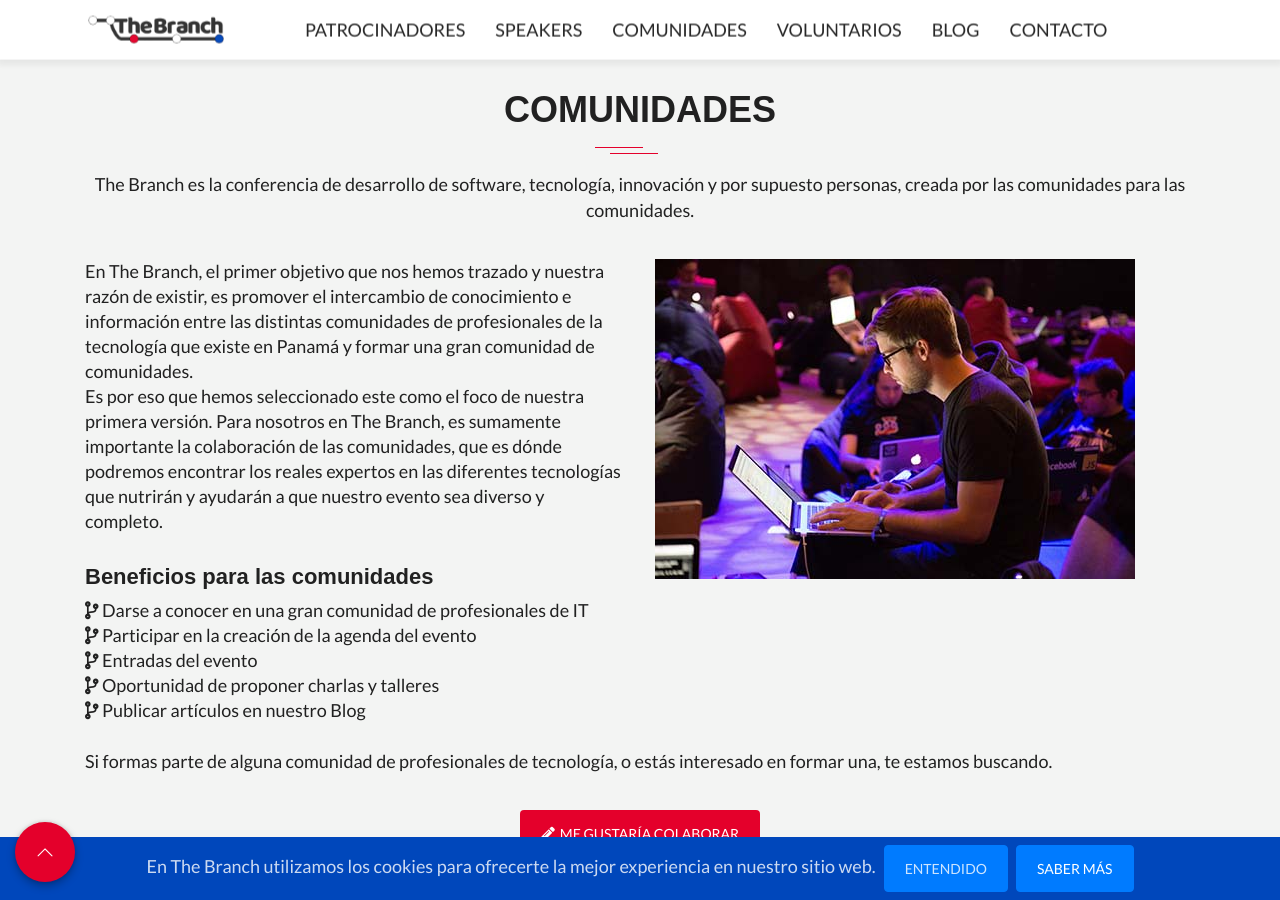
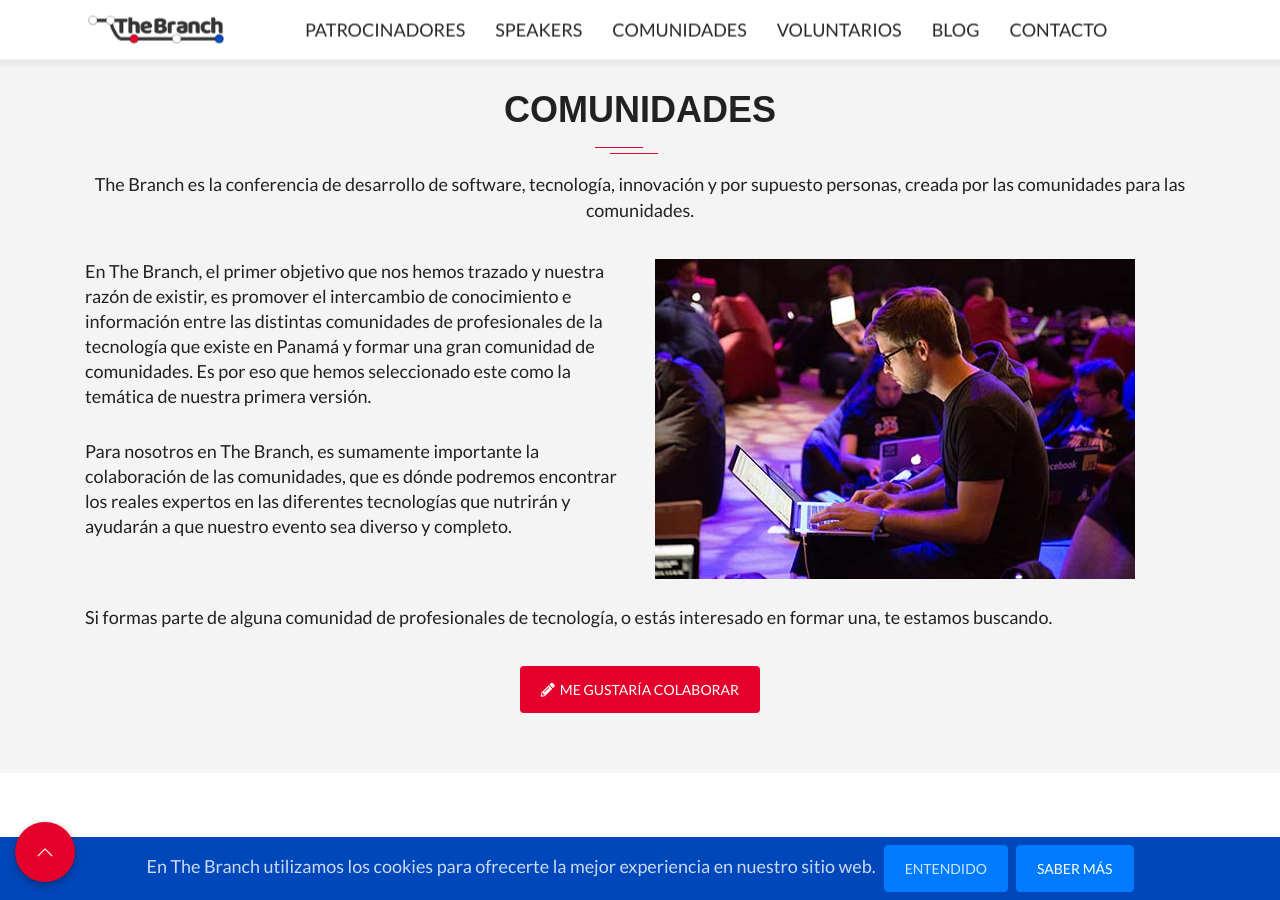
Before and after one commit to marvlm/thebranchconf, a Jekyll site: the page built from index.html, in a window 1280 px wide and 900 px high, scrolled down 4310 px. Built offline with Jekyll 4.4.1, drawn with Linux system fonts in a browser that asks for light colours; nearby versions of some CDN libraries; some web fonts are replaced; the list of posts is cut into pages by our own code; comment, search, counter and statistics services are not loaded.

Commit message:
The content has been updated

```diff
--- a/_includes/widgets/communities.html
+++ b/_includes/widgets/communities.html
@@ -15,8 +15,10 @@
                     existir, es
                     promover el intercambio de conocimiento e información entre las distintas comunidades de
                     profesionales de la
-                    tecnología que existe en Panamá y formar una gran comunidad de comunidades. <br />
-                    Es por eso que hemos seleccionado este como el foco de nuestra primera versión. Para nosotros en The
+                    tecnología que existe en Panamá y formar una gran comunidad de comunidades.
+                    Es por eso que hemos seleccionado este como la temática de nuestra primera versión. </p>
+                <h2>{{site.2020}}</h2>
+                <p class="intro-desc"> Para nosotros en The
                     Branch,
                     es sumamente importante la colaboración de las comunidades, que es dónde podremos encontrar los
                     reales
@@ -24,15 +26,7 @@
                     diverso y
                     completo. <br />
                 </p>
-                <h2 class="intro-title">Beneficios para las comunidades</h2>
-                <ul class="list-specification">
-                    <li><i class="fas fa-code-branch"></i> Darse a conocer en una gran comunidad de profesionales de IT
-                    </li>
-                    <li><i class="fas fa-code-branch"></i> Participar en la creación de la agenda del evento</li>
-                    <li><i class="fas fa-code-branch"></i> Entradas del evento</li>
-                    <li><i class="fas fa-code-branch"></i> Oportunidad de proponer charlas y talleres</li>
-                    <li><i class="fas fa-code-branch"></i> Publicar artículos en nuestro Blog</li>
-                </ul>
+
             </div>
             <div class="col-md-6 col-lg-6 col-xs-12 wow fadeInRight" data-wow-delay="0.3s">
                 <div class="video">
```
